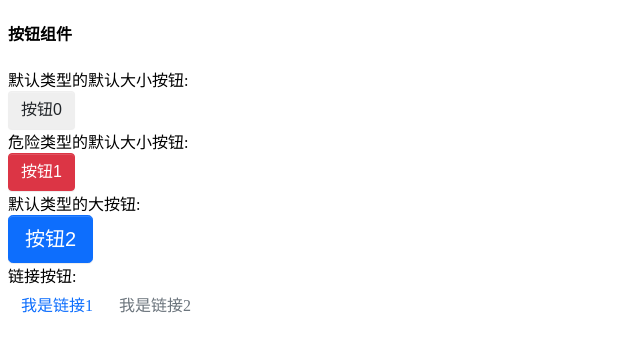
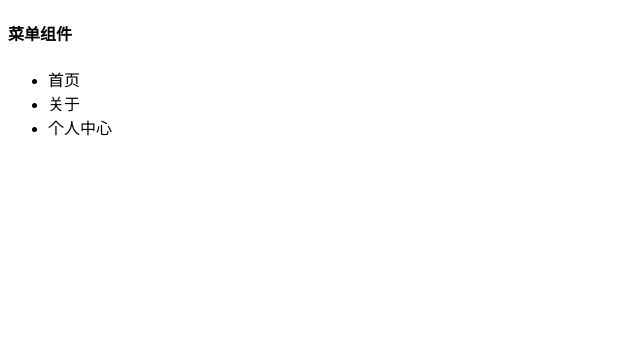
Before and after one commit to adamswan/look_how_they_shine_for_you, a React (Vite) app: page / in a window 1280 px wide. Shown: the top 352 px of the page, without its empty margins (0-640 px from the left). Built offline with nearby package versions, Linux system fonts and the light colour scheme.

Commit message:
createContext和useContext实现父组件与孙子组件的跨层通信

```diff
--- a/src/App.tsx
+++ b/src/App.tsx
@@ -1,29 +1,18 @@
-import { Button } from "./components";
+import { Menu, MenuItem } from "./components";
 
 function App() {
+  function handleClick(index) {
+    console.log("当前点击项的index", index);
+  }
+
   return (
     <>
-      <h4>按钮组件</h4>
-
-      <div>默认类型的默认大小按钮:</div>
-      <Button onClick={() => console.log("点了")}>按钮0</Button>
-
-      <div>危险类型的默认大小按钮:</div>
-      <Button btnType="danger">按钮1</Button>
-
-      <div>默认类型的大按钮:</div>
-      <Button btnType="primary" size="lg">
-        按钮2
-      </Button>
-
-      <div>链接按钮:</div>
-      <Button btnType="link" href="https://www.baidu.com" target="_blank">
-        我是链接1
-      </Button>
-
-      <Button btnType="link" href="https://www.baidu.com" disabled>
-        我是链接2
-      </Button>
+      <h4>菜单组件</h4>
+      <Menu defaultIndex={0} onSelect={handleClick}>
+        <MenuItem index={0}>首页</MenuItem>
+        <MenuItem index={1}>关于</MenuItem>
+        <MenuItem index={2}>个人中心</MenuItem>
+      </Menu>
     </>
   );
 }
--- a/src/components/Button/button.tsx
+++ b/src/components/Button/button.tsx
@@ -12,7 +12,7 @@ const Button: React.FC<ButtonProps> = (props) => {
   // children, 传入<Button>中的内容（插槽）
   // href, 链接按钮的 href 属性
   // restProps, 剩余的所有属性
-  const { className, btnType, size, disabled, children, href, ...restProps } = props;
+  const { className, btnType = "default", size, disabled = false, children, href, ...restProps } = props;
 
   // 各种类名
   const classes = classNames("btn", className, {
@@ -39,10 +39,4 @@ const Button: React.FC<ButtonProps> = (props) => {
   }
 };
 
-// 添加默认属性
-Button.defaultProps = {
-  disabled: false,
-  btnType: ButtonType.Default,
-};
-
 export default Button;
--- a/src/components/Menu/menu.tsx
+++ b/src/components/Menu/menu.tsx
@@ -1,17 +1,19 @@
 import classNames from "classnames";
-import React from "react";
+import React, { createContext, useState } from "react";
+import { MenuProps, MenuContextProps } from "./types";
 
-import { MenuProps } from "./types";
+export const MenuContext = createContext<MenuContextProps>({
+  index: 0,
+});
 
-type FunctionComponent = React.FC<MenuProps>;
-
-const Menu: FunctionComponent = (props) => {
+const Menu: React.FC<MenuProps> = (props) => {
   const {
     className,
     mode = "horizontal", // props 的默认值
     style,
     children,
-    defaultIndex = 0,
+    defaultIndex = 0, // 初始化时，没有点击任何菜单项时的默认激活项，默认是第1个
+    onSelect,
   } = props;
 
   // 添加不同类名
@@ -19,9 +21,27 @@ const Menu: FunctionComponent = (props) => {
     "menu-vertical": mode === "vertical",
   });
 
+  // 当前激活项的 index
+  const [currentActive, setCurrentActive] = useState(defaultIndex);
+
+  // 点击菜单项的回调
+  const handleClick = (index: number) => {
+    setCurrentActive(index); // 更新当前激活项的 index
+    if (onSelect) {
+      // 如果有 onSelect 回调函数，调用它
+      onSelect(index);
+    }
+  };
+
+  // 传递给子组件的上下文
+  const contextValueToSon: MenuContextProps = {
+    index: currentActive ? currentActive : 0,
+    onSelect: handleClick,
+  };
+
   return (
     <ul className={classes} style={style}>
-      {children}
+      <MenuContext.Provider value={contextValueToSon}>{children}</MenuContext.Provider>
     </ul>
   );
 };
--- a/src/components/Menu/menuItem.tsx
+++ b/src/components/Menu/menuItem.tsx
@@ -1,20 +1,29 @@
 import classNames from "classnames";
-import React from "react";
+import React, { useContext } from "react";
+import { MenuItemProps } from "./types";
+import { MenuContext } from "./menu";
 
-import { MenuItemProps } from "./types";
+const MenuItem: React.FC<MenuItemProps> = (props) => {
+  const { index, disabled, className, style, children } = props;
 
-type FunctionComponent = React.FC<MenuItemProps>;
-
-const MenuItem: FunctionComponent = (props) => {
-  const { index, disabled, className, style, children } = props;
+  // 使用 useContext 获取父组件传递的 index 和 onSelect
+  const ctx = useContext(MenuContext);
 
   // 添加不同类名
   const classes = classNames("hik-menu-item", className, {
     "is-disabled": disabled,
+    "is-active": ctx?.index === index, // 给当前激活项添加 is-active 类名
   });
 
+  const handleClick = () => {
+    if (disabled) return; // 如果禁用了，就不做任何操作
+    if (ctx?.onSelect) {
+      ctx.onSelect(index); // 调用父组件传递的 onSelect 回调函数
+    }
+  };
+
   return (
-    <li className={classes} style={style}>
+    <li className={classes} style={style} onClick={handleClick}>
       {children}
     </li>
   );
```
Also changed, not shown: src/App-Button组件.tsx (added, +31 -0 lines), src/components/Menu/types.ts (+8 -1 lines).
